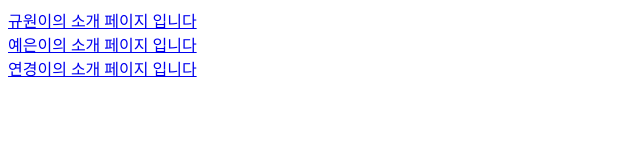
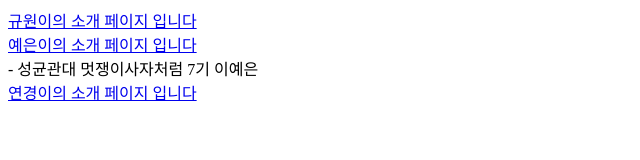
Before and after one commit to hong1468/study1, a plain HTML site: page index.html in a window 1280 px wide. Shown: the whole page, without its empty margins (0-640 px from the left). Drawn offline with Linux system fonts and the light colour scheme.

Commit message:
수정했음

```diff
--- a/index.html
+++ b/index.html
@@ -13,6 +13,7 @@
         <br>
         <a href="study1/yeeun/session1.html"> 예은이의 소개 페이지 입니다 </a>
         <br>
+        - 성균관대 멋쟁이사자처럼 7기 이예은<br>
         <a href="study1/yeonkyoung/index.html"> 연경이의 소개 페이지 입니다 </a>
     </div>
 </body>
```
